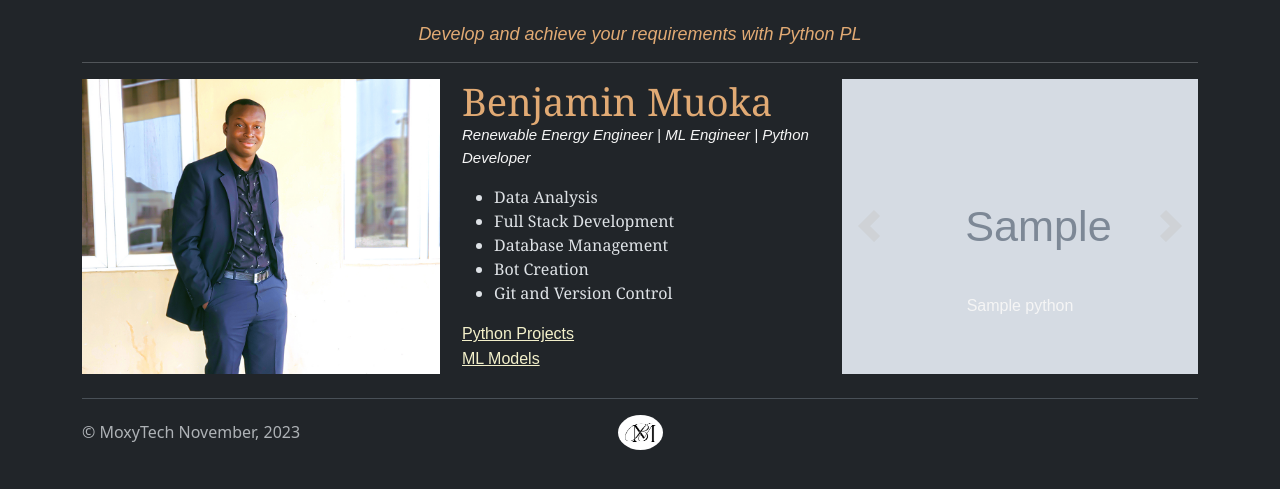
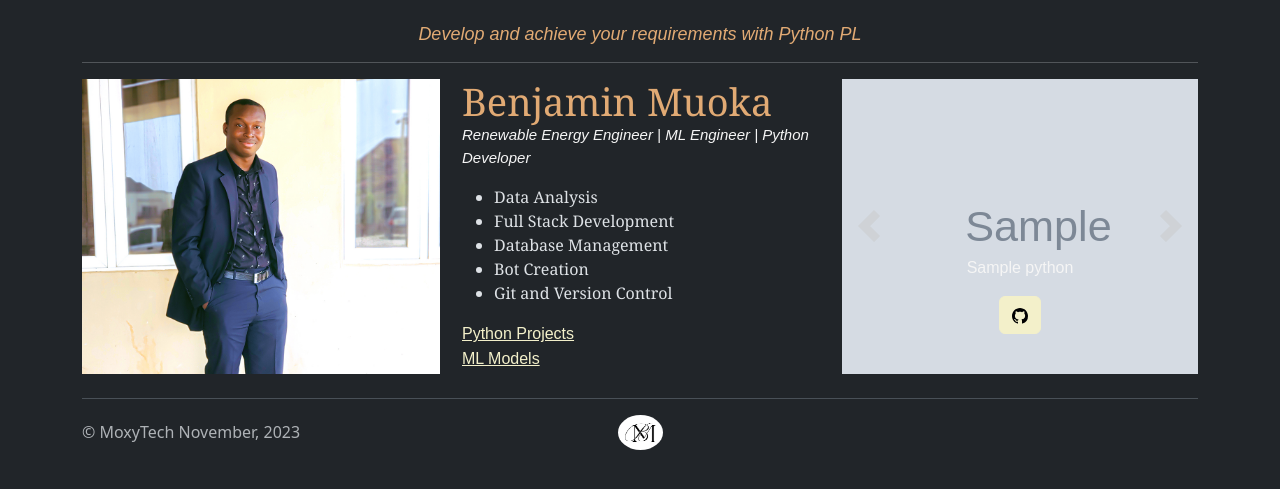
Before and after one commit to Parkes05/Portfolio-Website, a Flask app: page / in a window 1280 px wide. Shown: the part 61-550 px from the top of the page. Run offline with Flask 3, Linux system fonts and the light colour scheme; tables that the repository leaves empty hold one stand-in row (values such as "Sample post"); grey boxes marked "Sample" are stand-in pictures; some libraries are stand-ins or nearby versions.

Commit message:
add github link to carousel

```diff
--- a/main.py
+++ b/main.py
@@ -58,8 +58,6 @@ with app.app_context():
 def home():
     data_python = db.session.execute(db.select(Python)).scalars().all()
     data_ml = db.session.execute(db.select(ML)).scalars().all()
-    print(data_python)
-    print(data_ml)
     return render_template('index.html', date=date, page='home', py=data_python, ml=data_ml)
 
 
--- a/templates/index.html
+++ b/templates/index.html
@@ -38,6 +38,9 @@
                             <img src="{{ i.img_url }}" alt="code-img" class="d-block uploaded-img">
                             <div class="carousel-caption">
                             <p class="car-txt">{{ i.title}}</p>
+                            <a href="{{ i.github_url }}"  class="btn btn-primary project-btn" type="submit" target="_blank">
+                                <img src="{{ url_for('static', filename='svg/github.svg') }}">
+                            </a>
                             </div>
                         </div>
                         {% elif i.id > 1 and i.id < 6: %}
@@ -45,6 +48,9 @@
                             <img src="{{i.img_url}}" alt="code-img" class="d-block uploaded-img">
                             <div class="carousel-caption">
                             <p class="car-txt">{{i.title}}</p>
+                            <a href="{{ i.github_url }}"  class="btn btn-primary project-btn" type="submit" target="_blank">
+                                <img src="{{ url_for('static', filename='svg/github.svg') }}">
+                            </a>
                             </div>
                         </div>
                         {% endif %}
@@ -68,6 +74,9 @@
                             <img src="{{ i.img_url }}" alt="code-img" class="d-block uploaded-img">
                             <div class="carousel-caption">
                             <p class="car-txt">{{ i.title}}</p>
+                            <a href="{{ i.github_url }}"  class="btn btn-primary project-btn" type="submit" target="_blank">
+                                <img src="{{ url_for('static', filename='svg/github.svg') }}">
+                            </a>
                             </div>
                         </div>
                         {% elif i.id > 1 and i.id < 6: %}
@@ -75,6 +84,9 @@
                             <img src="{{i.img_url}}" alt="code-img" class="d-block uploaded-img">
                             <div class="carousel-caption">
                             <p class="car-txt">{{i.title}}</p>
+                            <a href="{{ i.github_url }}"  class="btn btn-primary project-btn" type="submit" target="_blank">
+                                <img src="{{ url_for('static', filename='svg/github.svg') }}">
+                            </a>
                             </div>
                         </div>
                         {% endif %}
```
Also changed, not shown: 1 other file.
